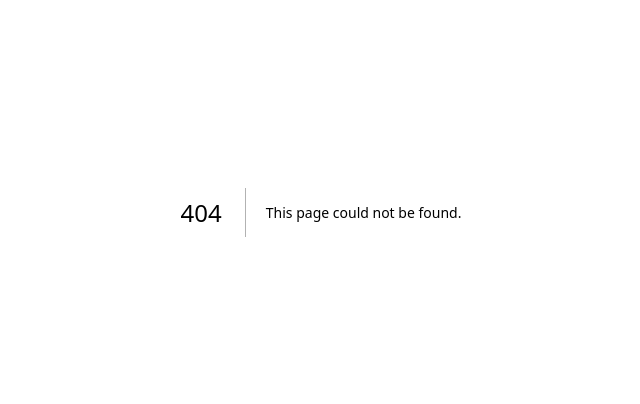
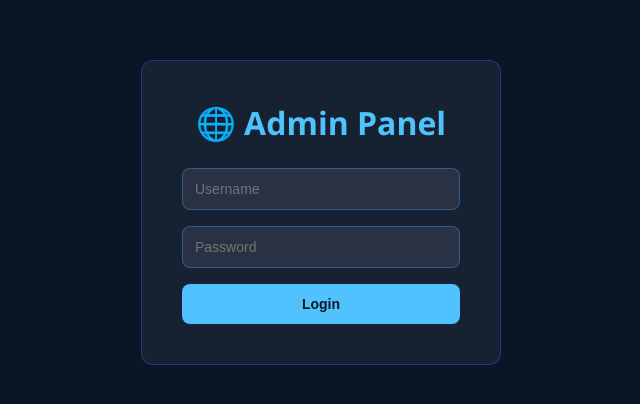
Before and after one commit to Luisal182/Immersive-Sweden, a Next.js app: page /dashboard in a window 1280 px wide. Before the commit this address had no page. Shown: the part 188-592 px from the top of the page, without its empty margins (319-959 px from the left). Built offline with nearby package versions, Linux system fonts and the light colour scheme.

Commit message:
Start with dashborad inlog and page done

```diff
--- /dev/null
+++ b/src/app/dashboard/page.tsx
@@ -0,0 +1,75 @@
+'use client';
+
+import { useState } from 'react';
+import { useRouter } from 'next/navigation';
+
+export default function LoginPage() {
+  const [username, setUsername] = useState('');
+  const [password, setPassword] = useState('');
+  const [error, setError] = useState('');
+  const router = useRouter();
+
+  const handleLogin = () => {
+    if (
+      username === process.env.NEXT_PUBLIC_ADMIN_USERNAME &&
+      password === process.env.NEXT_PUBLIC_ADMIN_PASSWORD
+    ) {
+      sessionStorage.setItem('admin_auth', 'true');
+      router.push('/dashboard/main');
+    } else {
+      setError('Invalid credentials');
+    }
+  };
+
+  return (
+    <div style={{
+      display: 'flex', justifyContent: 'center', alignItems: 'center',
+      minHeight: '100vh', background: '#0a1628',
+    }}>
+      <div style={{
+        background: 'rgba(255,255,255,0.05)', padding: '40px',
+        borderRadius: '12px', border: '1px solid rgba(79,195,255,0.2)',
+        width: '360px', display: 'flex', flexDirection: 'column', gap: '16px',
+      }}>
+        <h1 style={{ color: '#4fc3ff', textAlign: 'center', marginBottom: '8px' }}>
+          🌐 Admin Panel
+        </h1>
+
+        <input
+          type="text"
+          placeholder="Username"
+          value={username}
+          onChange={e => setUsername(e.target.value)}
+          style={inputStyle}
+        />
+
+        <input
+          type="password"
+          placeholder="Password"
+          value={password}
+          onChange={e => setPassword(e.target.value)}
+          onKeyDown={e => e.key === 'Enter' && handleLogin()}
+          style={inputStyle}
+        />
+
+        {error && <p style={{ color: '#ff6b6b', fontSize: '14px' }}>{error}</p>}
+
+        <button onClick={handleLogin} style={btnStyle}>
+          Login
+        </button>
+      </div>
+    </div>
+  );
+}
+
+const inputStyle = {
+  padding: '12px', background: 'rgba(255,255,255,0.08)',
+  border: '1px solid rgba(79,195,255,0.3)', borderRadius: '8px',
+  color: 'white', fontSize: '14px', outline: 'none',
+} as React.CSSProperties;
+
+const btnStyle = {
+  padding: '12px', background: '#4fc3ff', color: '#0a1628',
+  border: 'none', borderRadius: '8px', fontWeight: 'bold',
+  fontSize: '14px', cursor: 'pointer',
+} as React.CSSProperties;
```
Also changed, not shown: src/app/dashboard/main/page.tsx (added, +136 -0 lines).
